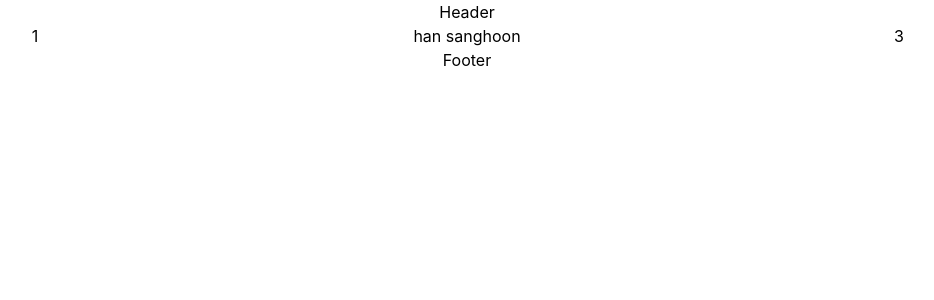
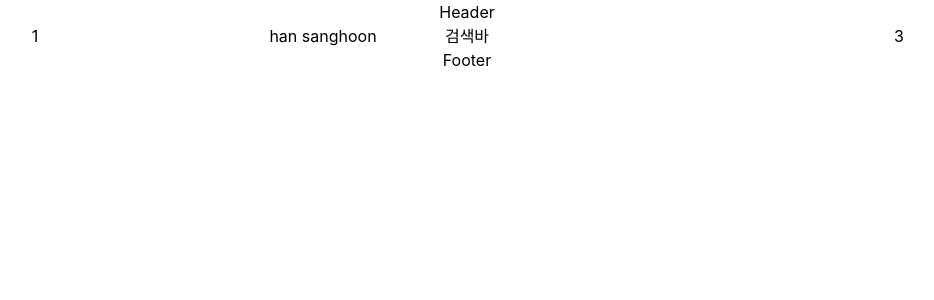
Before and after one commit to padosol/react-lab, a React (Create React App) app: page / in a window 1280 px wide. Shown: the top 300 px of the page, without its empty margins (173-1107 px from the left). Built offline with nearby package versions, Linux system fonts and the light colour scheme.

Commit message:
'search-bae'

```diff
--- a/src/component/layout/Content.tsx
+++ b/src/component/layout/Content.tsx
@@ -15,10 +15,14 @@ const user:User= {
 
 const Content = () => {
     return (
-        <div className="container ">
+        <div className="container">
             <div className="columns-3">
                 <div>1</div>
-                <div>{formatName(user)}</div>
+                <div className="columns-3">
+                  <div>{formatName(user)}</div>
+                  <div>검색바</div>
+                  <div></div>
+                </div>
                 <div>3</div>
             </div>
         </div>
```
